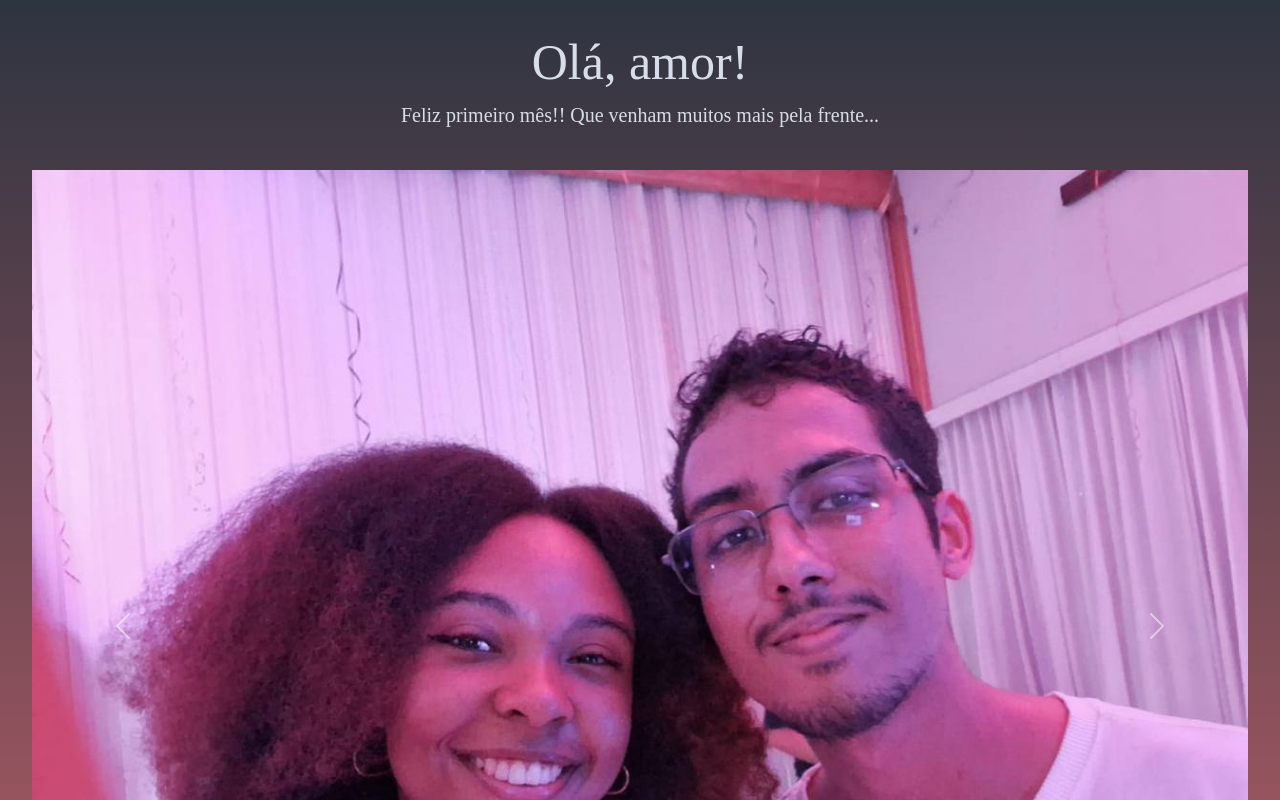
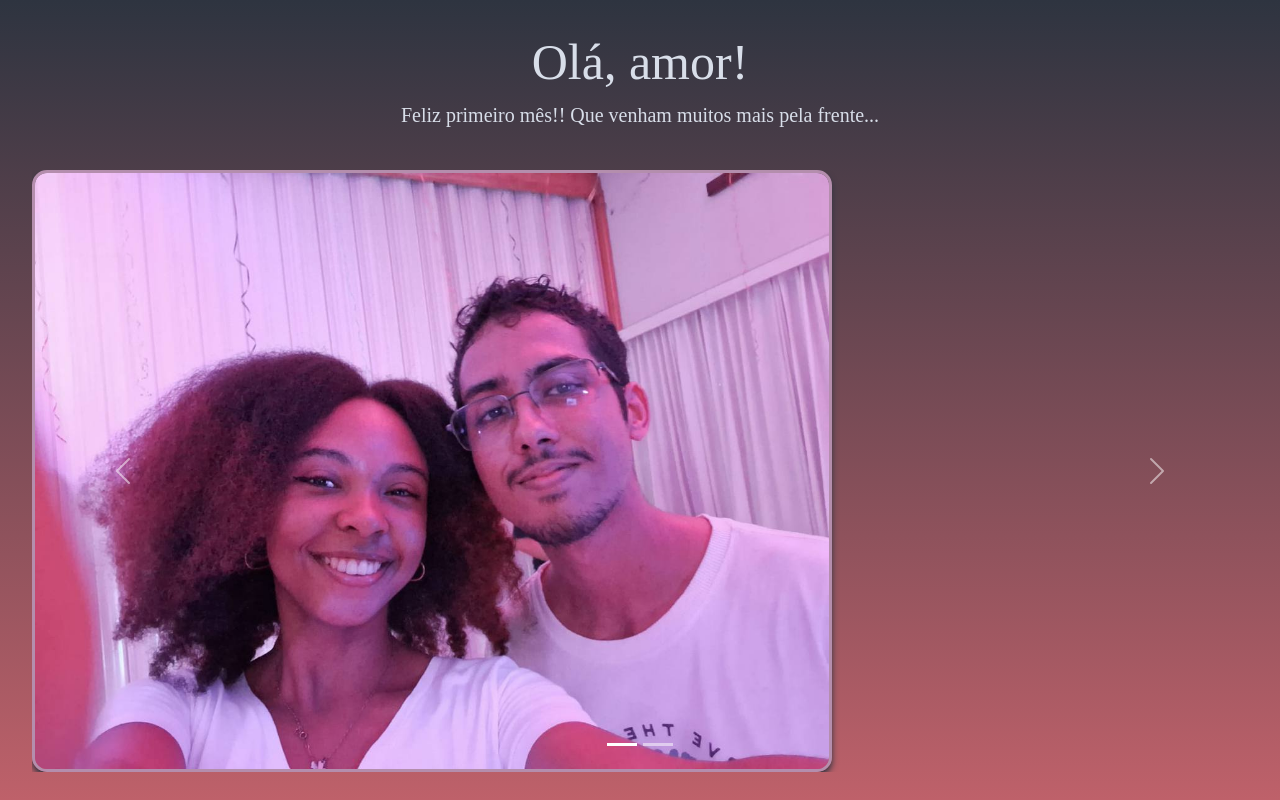
Before and after one commit to pedroportales/to-lovi-di-mai-laifi, a React (Vite) app: page / in a window 1280 px wide. Shown: the top 800 px of the page. Built offline with nearby package versions, Linux system fonts and the light colour scheme; a web font is replaced by a local one.

Commit message:
Update style.css

```diff
--- a/src/pages/Home/style.css
+++ b/src/pages/Home/style.css
@@ -1,10 +1,22 @@
 #root {
-  max-width: 1280px;
-  margin: 0 auto;
-  padding: 2rem;
-  text-align: center;
+    max-width: 1280px;
+    margin: 0 auto;
+    padding: 2rem;
+    text-align: center;
 }
 
 .carouselExample {
+    max-width: 800px;
+    height: auto;
     border-radius: 5%;
+    text-align: center;
 }
+
+.carousel-item img {
+    max-width: 800px;
+    height: auto;
+    border-radius: 15px;
+    border: 3px solid #b48ead;
+    box-shadow: 0 4px 6px #2e3440;
+    transition: transform 0.4s ease, box-shadow 0.4s ease;
+}
```
